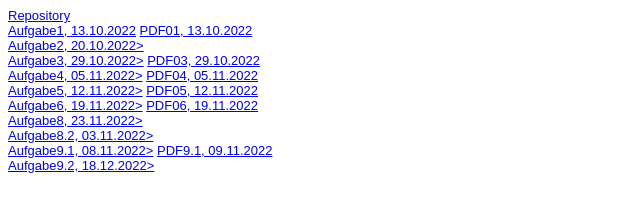
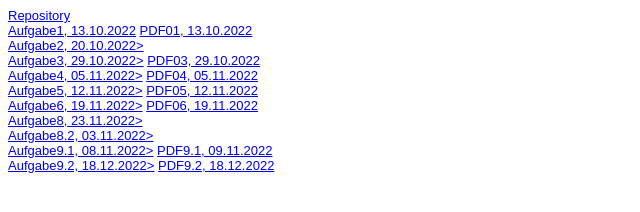
Before and after one commit to JuliaBefus/EiA2_WiSe22, a plain HTML site: page Steckbrief/steckbrief.htm in a window 1280 px wide. Shown: the whole page, without its empty margins (0-640 px from the left). Drawn offline with Linux system fonts and the light colour scheme.

Commit message:
Steckbrief

```diff
--- a/Steckbrief/steckbrief.htm
+++ b/Steckbrief/steckbrief.htm
@@ -40,6 +40,7 @@ body {
 	<a href="https://juliabefus.github.io/EiA2_WiSe22/Aufgaben/L09.1/Konzept9.1.pdf" target="_blank">PDF9.1, 09.11.2022</a>
 	<br>
 	<a href="https://juliabefus.github.io/EiA2_WiSe22/Aufgaben/L09.2/L09_2.html" target="_blank">Aufgabe9.2, 18.12.2022></a>
+	<a href="https://juliabefus.github.io/EiA2_WiSe22/Aufgaben/L09.2/Konzept9.2.pdf" target="_blank">PDF9.2, 18.12.2022</a>
 
 
 
```
